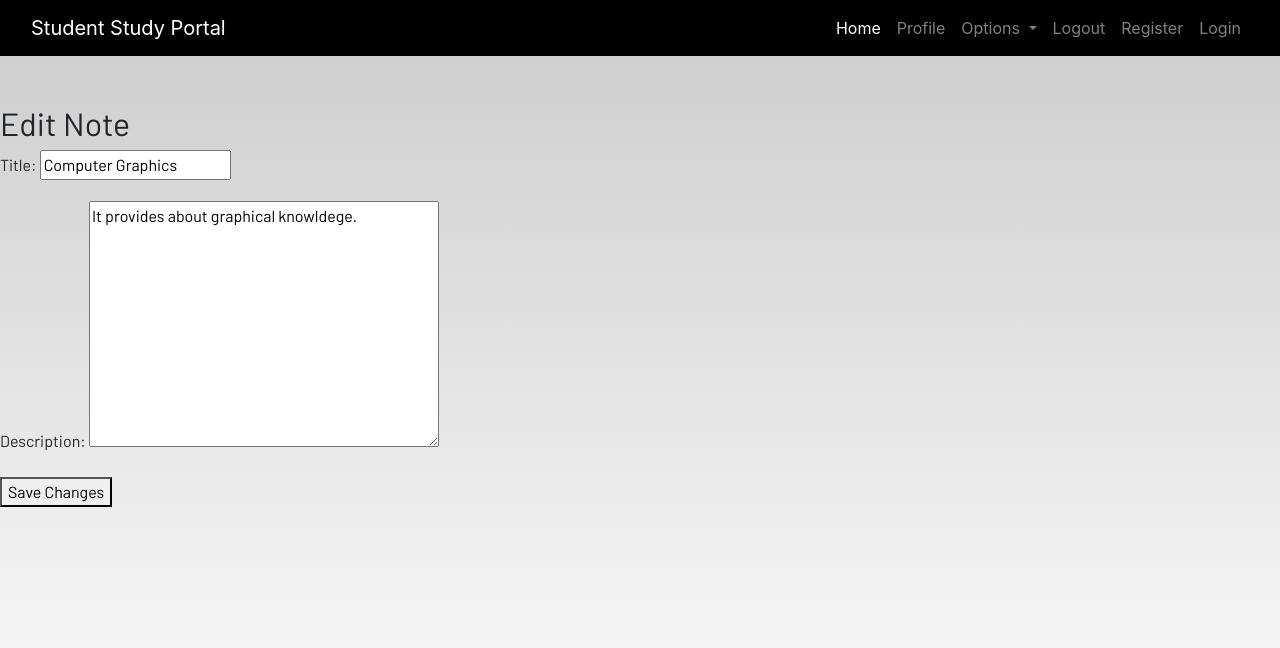
After one commit to chytika/Student-Portal, a Django app: page /edit/1 in a window 1280 px wide. The commit adds this page. Shown: the top 648 px of the page. Run offline with Django 5.2, Linux system fonts and the light colour scheme; data comes from the database, SQL or seed files in the repository; both versions use the stored data as it was after the commit; some libraries are stand-ins or nearby versions; some web fonts are replaced.

Commit message:
notes added, deleted n edited

```diff
--- a/studentstudyportal/dashboard/forms.py
+++ b/studentstudyportal/dashboard/forms.py
@@ -1,5 +1,6 @@
 from django import forms
 from .models import *
+
 
 class NotesForm(forms.ModelForm):
     class Meta:
--- a/studentstudyportal/dashboard/templates/dashboard/base.html
+++ b/studentstudyportal/dashboard/templates/dashboard/base.html
@@ -71,6 +71,14 @@
   <br /><br />
   <main>
 
+    {% if messages %}
+      {% for msg in messages%}
+      <div class="alert alert-{{msg.tags}}">{{msg}}</div>
+      {% endfor %}
+    {% endif %}
+
+
+
     {% block content %}
     {% endblock content %}
 
--- /dev/null
+++ b/studentstudyportal/dashboard/templates/dashboard/edit_note.html
@@ -0,0 +1,10 @@
+{% extends 'dashboard/base.html' %}
+
+{% block content %}
+  <h2>Edit Note</h2>
+  <form method="post">
+    {% csrf_token %}
+    {{ form.as_p }}
+    <button type="submit">Save Changes</button>
+  </form>
+{% endblock %}
--- a/studentstudyportal/dashboard/urls.py
+++ b/studentstudyportal/dashboard/urls.py
@@ -4,4 +4,6 @@ from . import views
 urlpatterns = [
     path('', views.home_view, name="home"),
     path('notes/', views.notes_view, name="notes"),
+    path('delete/<int:pk>', views.delete_note, name="delete_note"),
+    path('edit/<int:pk>', views.edit_note, name="edit_note"),
 ]
--- a/studentstudyportal/dashboard/views.py
+++ b/studentstudyportal/dashboard/views.py
@@ -1,18 +1,60 @@
-from django.shortcuts import render
+from django.shortcuts import render, redirect
 from . forms import *
+from django.contrib import messages
+
+
 
 # Create your views here.
 
-
+# Homepage
 def home_view(request):
     return render(request, 'dashboard/home.html')
 
 
+# Notes view
 def notes_view(request):
+    if request.method == "POST":
+        form = NotesForm(request.POST)
+        if form.is_valid():
+            notes = Notes(user=request.user,title=request.POST['title'],description=request.POST['description'])
+            # notes.user = request.user
+            notes.save()
+        messages.success(request,f'Notes added from {request.user.username} successfully!')
+
+    else:
+        form = NotesForm()
+
     form = NotesForm()
     notes = Notes.objects.filter(user=request.user)
+    # notes = Notes.objects.all()
     context = {
         'notes': notes,
         'form': form
     }
     return render(request, 'dashboard/notes.html', context)
+
+
+# Delete Notes
+def delete_note(request, pk=None):
+   notes = Notes.objects.get(id=pk).delete()
+   return redirect('notes')
+
+
+#  Edit Notes
+def edit_note(request, pk=None):
+    note = Notes.objects.get(id=pk)
+    if request.method == 'POST':
+        form = NotesForm(request.POST, instance=note)
+        if form.is_valid():
+            form.save()
+            messages.success(request, f'Note edited successfully!')
+            return redirect('notes')
+    else:
+        form = NotesForm(instance=note)
+
+    context = {
+        'form': form,
+        'note': note,
+    }
+
+    return render(request, 'dashboard/edit_note.html', context)
```
Also changed, not shown: studentstudyportal/dashboard/templates/dashboard/notes.html (+7 -5 lines), studentstudyportal/studentstudyportal/settings.py (+9 -1 lines), studentstudyportal/db.sqlite3.
